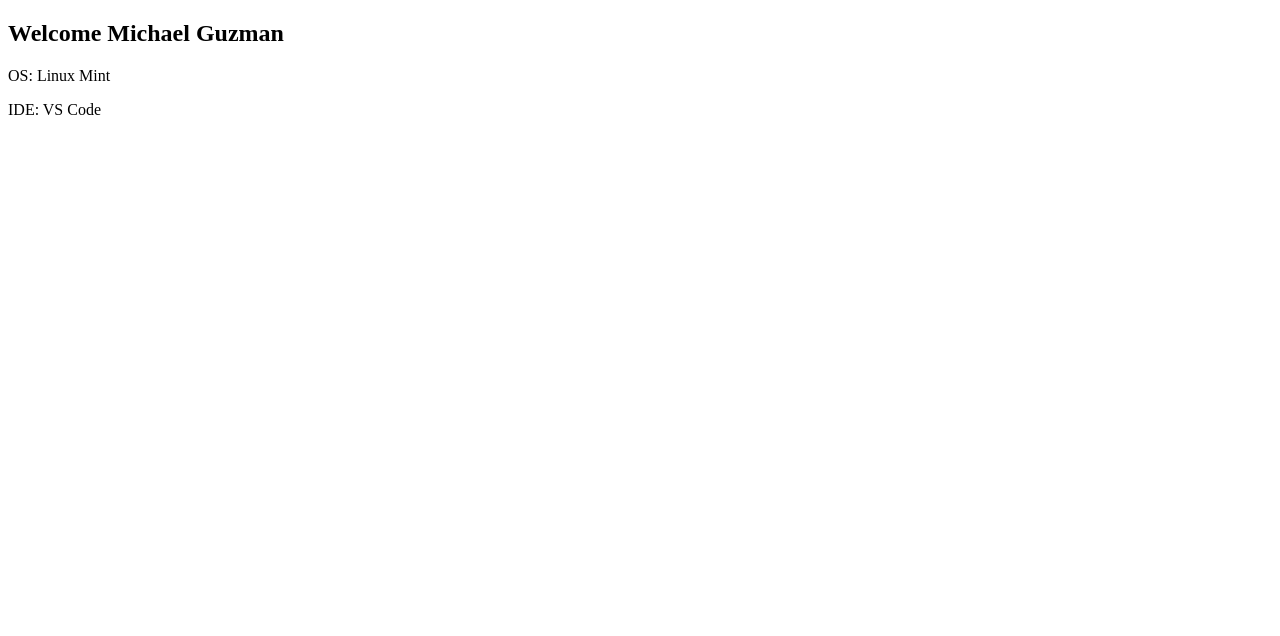
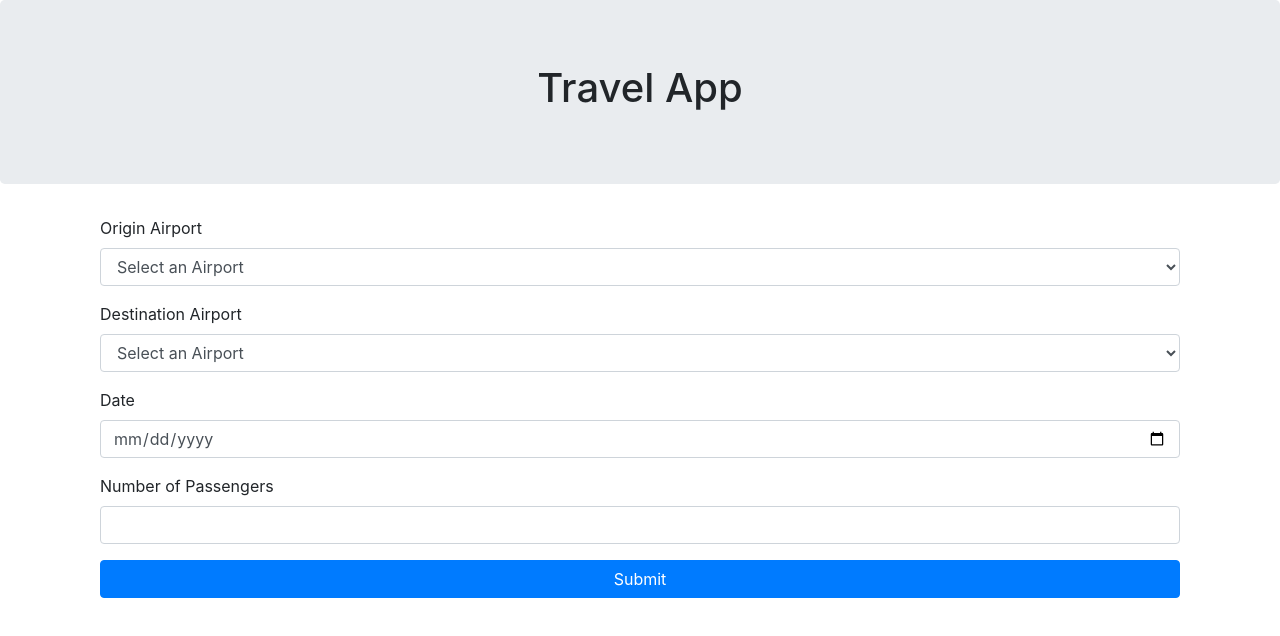
Before and after one commit to mguzman04/csc436-TravelApp, an Angular app: page / in a window 1280 px wide. Shown: the top 636 px of the page. Built offline with nearby package versions, Linux system fonts and the light colour scheme.

Commit message:
Implemented bootstrap. Input fields for HW2.

```diff
--- a/angular.json
+++ b/angular.json
@@ -24,9 +24,14 @@
               "src/assets"
             ],
             "styles": [
+              "./node_modules/bootstrap/dist/css/bootstrap.css",
               "src/styles.css"
             ],
-            "scripts": []
+            "scripts": [
+              "./node_modules/jquery/dist/jquery.js",
+              "./node_modules/popper.js/dist/umd/popper.min.js",
+              "./node_modules/bootstrap/dist/js/bootstrap.js"
+            ]
           },
           "configurations": {
             "production": {
--- a/package.json
+++ b/package.json
@@ -19,6 +19,10 @@
     "@angular/platform-browser": "~10.1.3",
     "@angular/platform-browser-dynamic": "~10.1.3",
     "@angular/router": "~10.1.3",
+    "bootstrap": "^4.5.3",
+    "font-awesome": "^4.7.0",
+    "jquery": "^3.5.1",
+    "popper.js": "^1.16.1",
     "rxjs": "~6.6.0",
     "tslib": "^2.0.0",
     "zone.js": "~0.10.2"
--- a/src/app/app.component.html
+++ b/src/app/app.component.html
@@ -1,3 +1,7 @@
-<h2>Welcome {{title}}</h2>
+<!-- <h2>Welcome {{title}}</h2>
 <p>OS: Linux Mint
-<p>IDE: VS Code
+<p>IDE: VS Code -->
+
+<div class="container">
+    <app-travel-request></app-travel-request>
+</div>
--- /dev/null
+++ b/src/app/travel-request/travel-request.component.html
@@ -0,0 +1,35 @@
+<form>
+    <div class="form-group">
+        <label for="OriginAirport">Origin Airport</label>
+        <select class="form-control">
+            <option value="">Select an Airport</option>
+            <option value="ORD">ORD</option>
+            <option value="MDW">MDW</option>
+            <option value="JFK">JFK</option>
+          </select>
+    </div>
+
+    <div class="form-group">
+        <label>Destination Airport</label>
+        <select class="form-control">
+            <option value="">Select an Airport</option>
+            <option value="ORD">ORD</option>
+            <option value="MDW">MDW</option>
+            <option value="JFK">JFK</option>
+          </select>
+    </div>
+
+    <div class="form-group">
+        <label>Date</label>
+        <input type="date" class="form-control">
+    </div>
+
+    <div class="form-group">
+        <label>Number of Passengers</label>
+        <input type="number" class="form-control">
+    </div>
+
+    <div class="form-group">
+        <button class="btn btn-primary btn-block">Submit</button>
+      </div>
+</form>
--- /dev/null
+++ b/src/app/travel-request/travel-request.component.ts
@@ -0,0 +1,22 @@
+import { Component, OnInit } from '@angular/core';
+
+export class Travel{
+  public Origin: string;
+  public Destination: string;
+  public TravelDate: Date;
+  public NumTravelers: number;
+}
+
+@Component({
+  selector: 'app-travel-request',
+  templateUrl: './travel-request.component.html',
+  styleUrls: ['./travel-request.component.css']
+})
+export class TravelRequestComponent implements OnInit {
+
+  constructor() { }
+
+  ngOnInit(): void {
+  }
+
+}
--- a/src/index.html
+++ b/src/index.html
@@ -1,5 +1,6 @@
 <!doctype html>
 <html lang="en">
+
 <head>
   <meta charset="utf-8">
   <title>TravelApp</title>
@@ -7,7 +8,14 @@
   <meta name="viewport" content="width=device-width, initial-scale=1">
   <link rel="icon" type="image/x-icon" href="favicon.ico">
 </head>
+
 <body>
-  <app-root></app-root>
+  <div class="jumbotron text-center">
+    <h1>Travel App</h1>
+  </div>
+  <div class="container">
+    <app-root></app-root>
+  </div>
 </body>
+
 </html>
```
Also changed, not shown: src/app/app.module.ts (+6 -2 lines), src/app/travel-request/travel-request.component.css (added), 2 other files (tests, documents, lock files or other folders).
